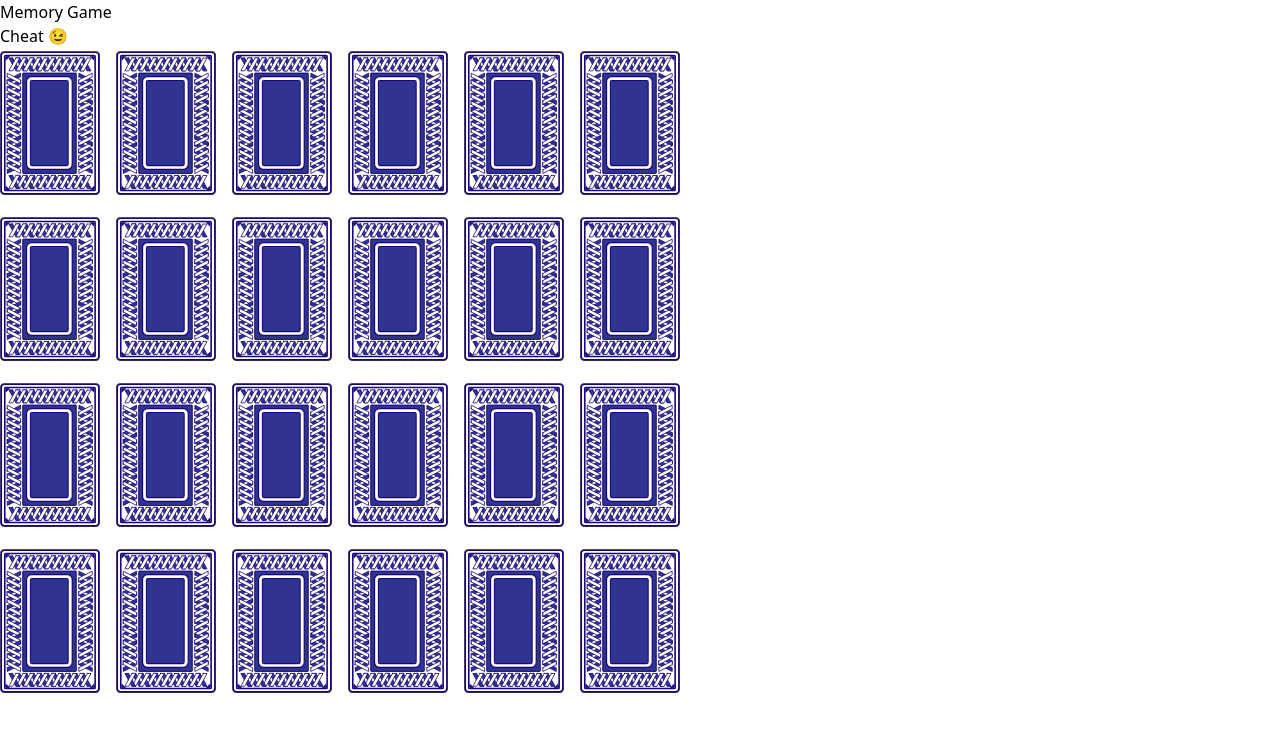
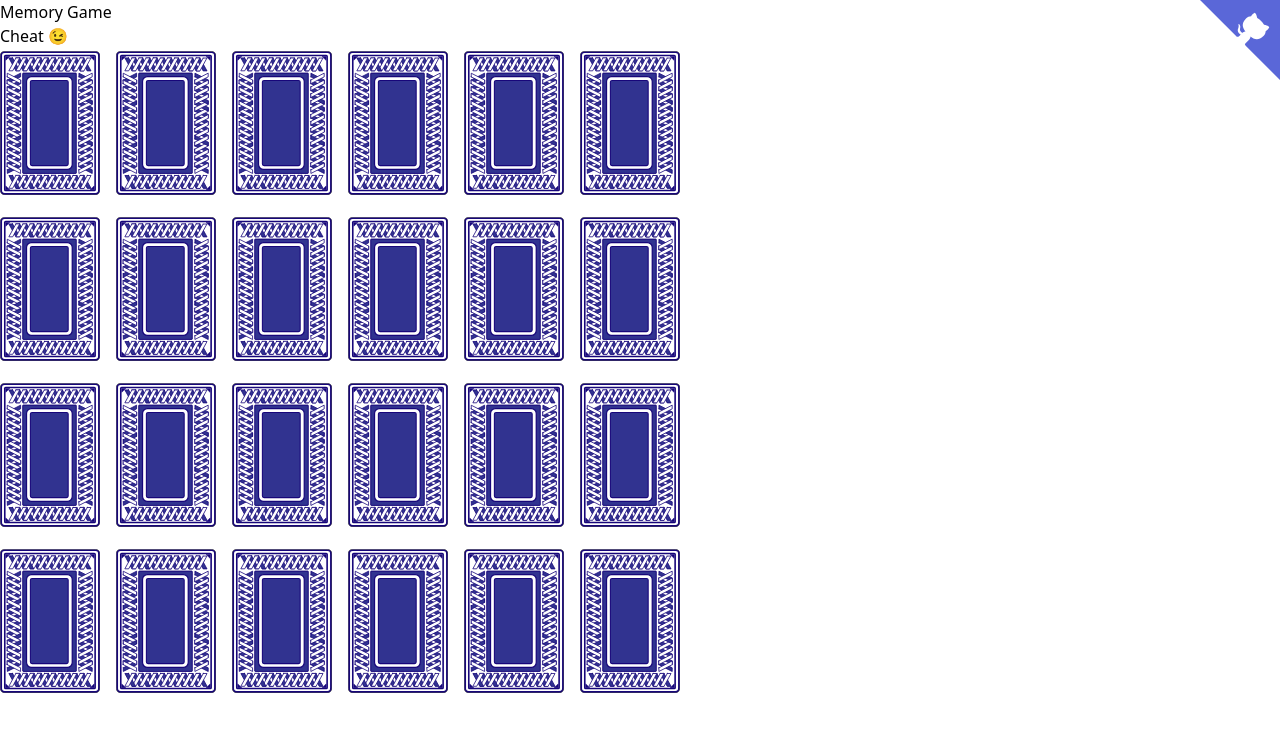
Before and after one commit to coltborg/memory-game, a Vue app: page / in a window 1280 px wide. Shown: the top 732 px of the page. Built offline with nearby package versions, Linux system fonts and the light colour scheme.

Commit message:
Add github corner

```diff
--- a/src/App.vue
+++ b/src/App.vue
@@ -31,12 +31,14 @@
         />
       </div>
     </main>
+    <GithubCorner />
   </div>
 </template>
 
 <script>
 import { mapGetters } from 'vuex';
 import Card from '@/components/Card.vue';
+import GithubCorner from '@/components/GithubCorner.vue';
 import Header from '@/components/Header.vue';
 import Win from '@/components/Win.vue';
 
@@ -44,6 +46,7 @@ export default {
   name: 'App',
   components: {
     Card,
+    GithubCorner,
     Header,
     Win,
   },
--- /dev/null
+++ b/src/components/GithubCorner.vue
@@ -0,0 +1,62 @@
+<template>
+  <!-- TODO: add github url -->
+  <a
+    aria-label="View source on GitHub"
+    class="github-corner"
+    href="https://github.com/coltborg"
+    rel="noopener noreferrer"
+    target="_blank"
+  >
+    <svg
+      aria-hidden="true"
+      height="80"
+      style="fill: #5a67d8; color: #ffffff; position: absolute; top: 0; border: 0; right: 0;"
+      viewBox="0 0 250 250"
+      width="80"
+    >
+      <path d="M0,0 L115,115 L130,115 L142,142 L250,250 L250,0 Z" />
+      <path
+        class="octo-arm"
+        d="M128.3,109.0 C113.8,99.7 119.0,89.6 119.0,89.6 C122.0,82.7 120.5,78.6 120.5,78.6 C119.2,72.0 123.4,76.3 123.4,76.3 C127.3,80.9 125.5,87.3 125.5,87.3 C122.9,97.6 130.6,101.9 134.4,103.2"
+        fill="currentColor"
+        style="transform-origin: 130px 106px;"
+      />
+      <path
+        class="octo-body"
+        d="M115.0,115.0 C114.9,115.1 118.7,116.5 119.8,115.4 L133.7,101.6 C136.9,99.2 139.9,98.4 142.2,98.6 C133.8,88.0 127.5,74.4 143.8,58.0 C148.5,53.4 154.0,51.2 159.7,51.0 C160.3,49.4 163.2,43.6 171.4,40.1 C171.4,40.1 176.1,42.5 178.8,56.2 C183.1,58.6 187.2,61.8 190.9,65.4 C194.5,69.0 197.7,73.2 200.1,77.6 C213.8,80.2 216.3,84.9 216.3,84.9 C212.7,93.1 206.9,96.0 205.4,96.6 C205.1,102.4 203.0,107.8 198.3,112.5 C181.9,128.9 168.3,122.5 157.7,114.1 C157.9,116.9 156.7,120.9 152.7,124.9 L141.0,136.5 C139.8,137.7 141.6,141.9 141.8,141.8 Z"
+        fill="currentColor"
+      />
+    </svg>
+  </a>
+</template>
+
+<script>
+export default {
+  name: 'GithubCorner',
+};
+</script>
+
+<style scoped>
+.github-corner:focus svg {
+  fill: #4c51bf !important;
+}
+
+.github-corner:hover .octo-arm {
+  animation:octocat-wave 560ms ease-in-out;
+}
+
+@keyframes octocat-wave {
+  0%,100% { transform:rotate(0); }
+  20%,60% { transform:rotate(-25deg); }
+  40%,80% { transform:rotate(10deg); }
+}
+
+@media (max-width:500px) {
+  .github-corner:hover .octo-arm{
+    animation: none;
+  }
+  .github-corner .octo-arm {
+    animation: octocat-wave 560ms ease-in-out;
+  }
+}
+</style>
```
